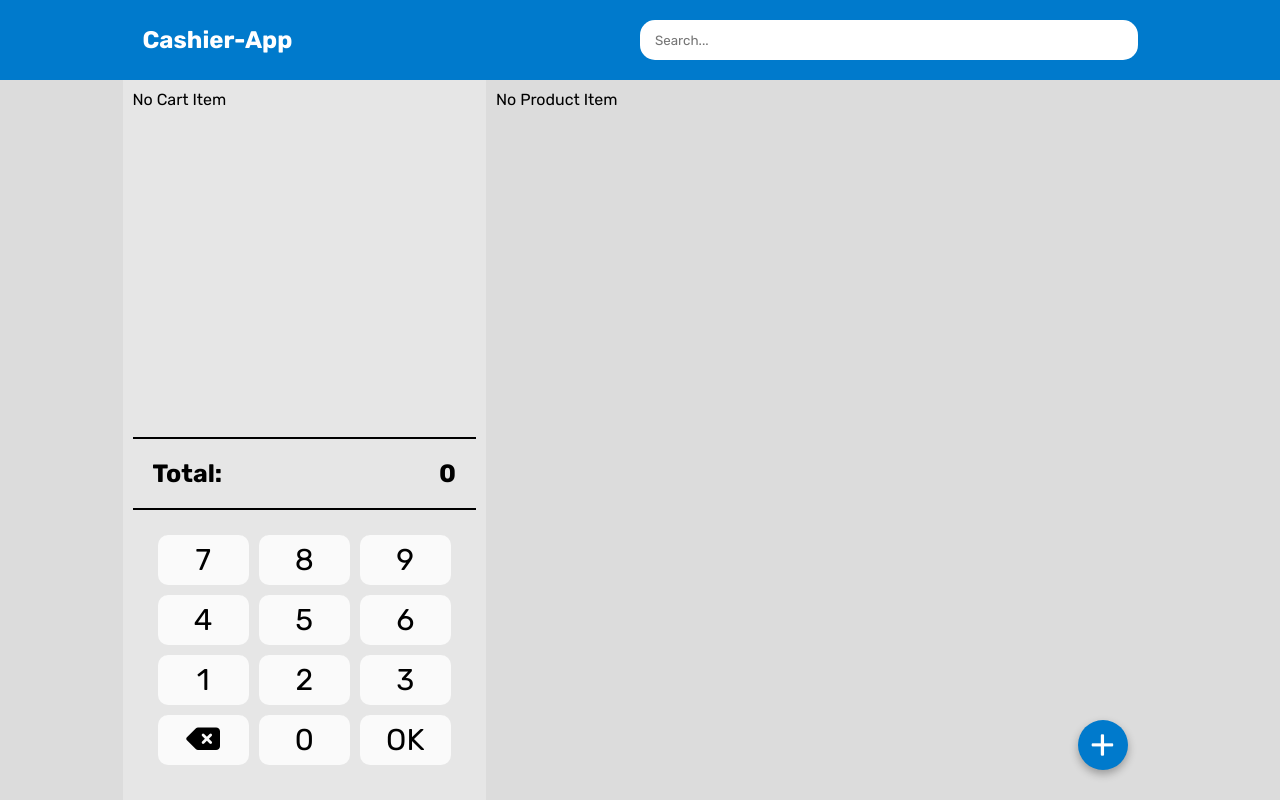
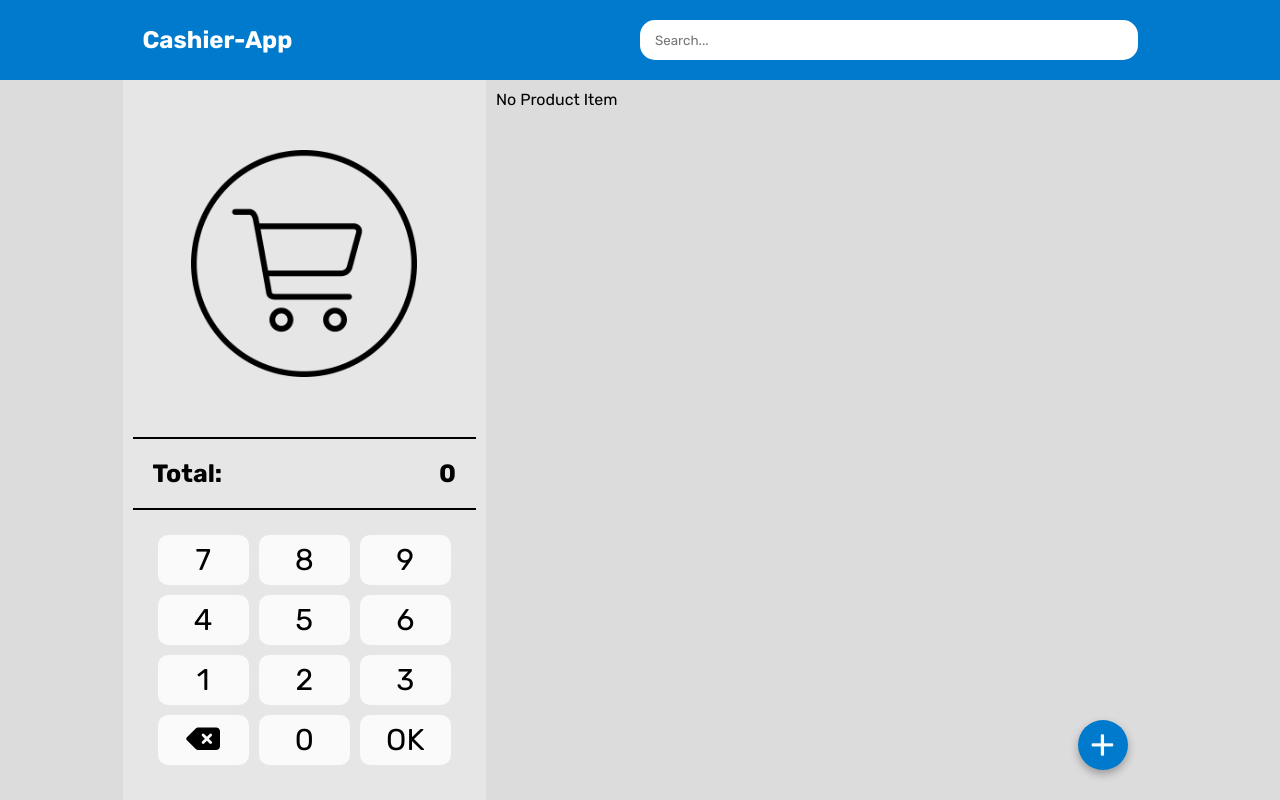
Before and after one commit to rijalislamir/cashier-app, a React (Create React App) app: page / in a window 1280 px wide. Built offline with nearby package versions, Linux system fonts and the light colour scheme.

Commit message:
Add image no-shopping-cart

```diff
--- a/src/assets/css/style.css
+++ b/src/assets/css/style.css
@@ -118,9 +118,10 @@ body {
     background-color: white;
     border-radius: 15px;
     box-shadow: 0 4px 8px 0 rgba(0, 0, 0, 0.3);
-    margin: 10px 10px 20px;
+    margin: 10px 20px 10px;
     padding: 20px;
     position: relative;
+    width: 100%;
 }
 
 .cart__item:hover {
@@ -273,3 +274,17 @@ body {
 .product-list-item__delete:hover {
     background-color: rgb(190, 0, 0);
 }
+
+.cart__img {
+    display: block;
+    max-width: 70%;
+    margin: auto;
+}
+
+.cart__item-list {
+    flex-grow: 1;
+    display: flex;
+    align-items: center;
+    flex-direction: column;
+    padding: 0 10px;
+}
--- a/src/components/Cart.jsx
+++ b/src/components/Cart.jsx
@@ -1,6 +1,7 @@
 import React from "react";
 import { useSelector } from 'react-redux'
 
+import NoShoppingCart from "../assets/image/no-shopping-cart.png"
 import CartItem from "./CartItem";
 
 const Cart = () => {
@@ -21,7 +22,7 @@ const Cart = () => {
                             />
                         )
                     })
-                    : "No Cart Item"
+                    : <img src={NoShoppingCart} className="cart__img" alt="No cart item" />
                 }
             </div>
             <div className="cart__total-price">
```
Also changed, not shown: src/assets/image/no-shopping-cart.png (added).
